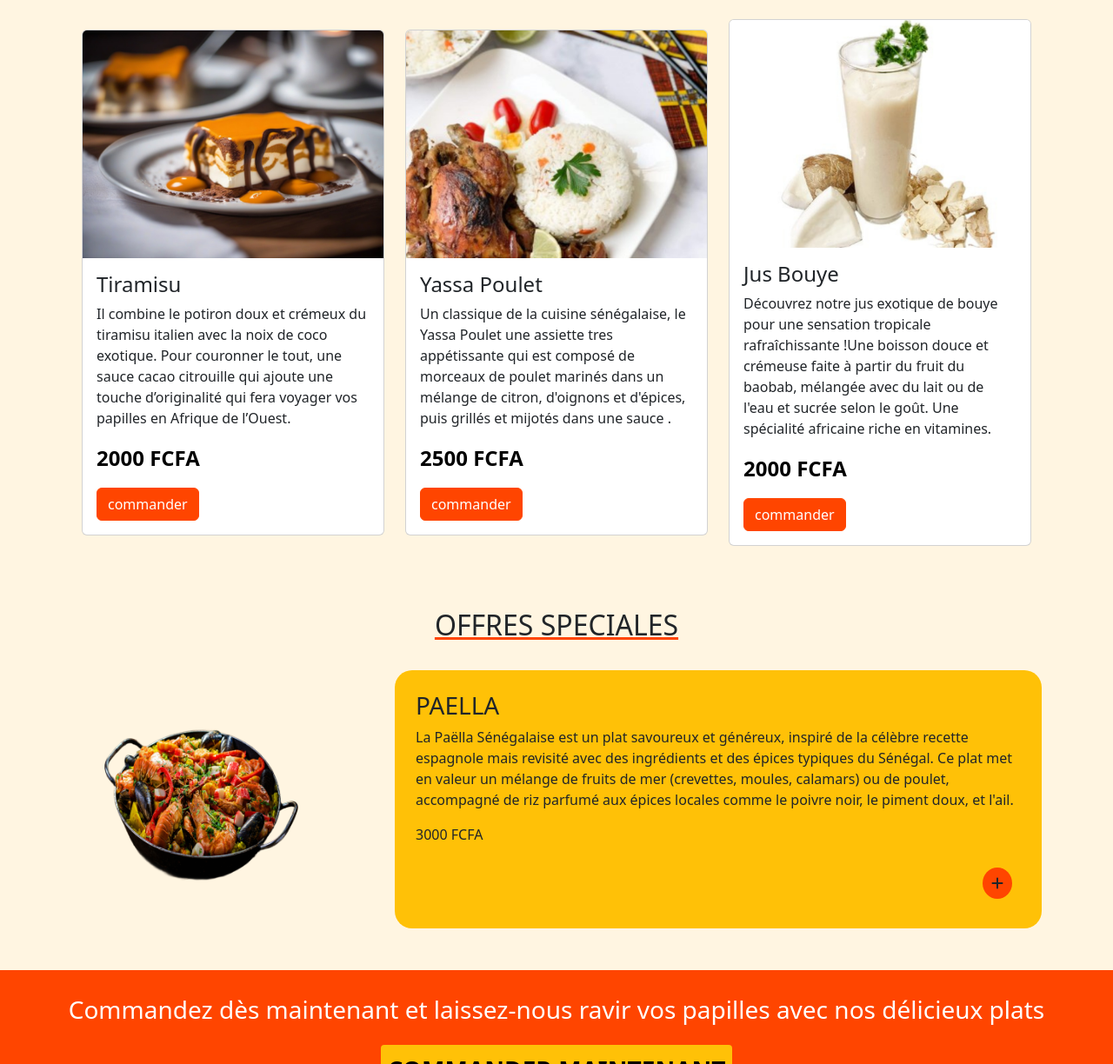
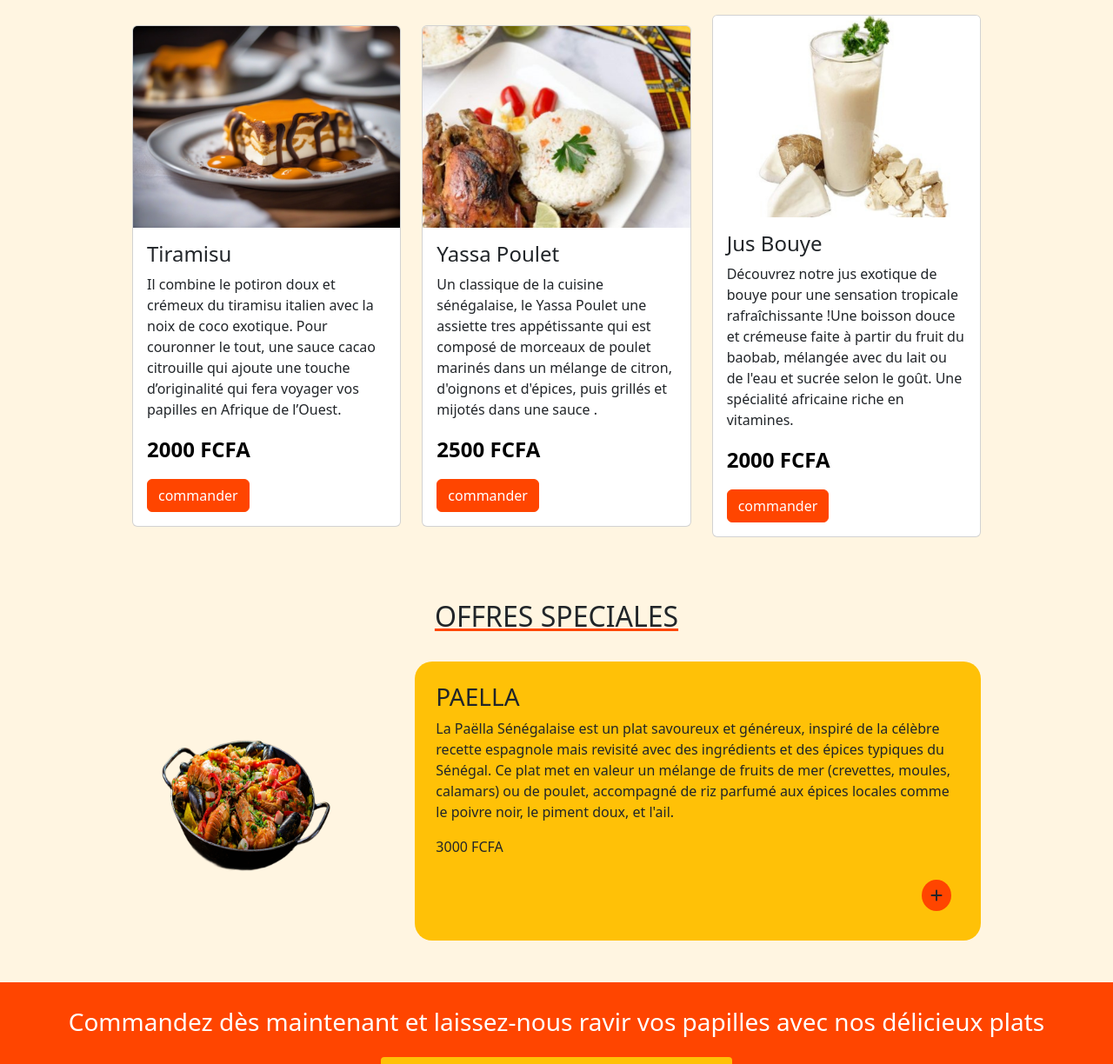
Before and after one commit to mairam-dev4/sunuresto, a plain HTML site: page index.html in a window 1280 px wide. Shown: the part 1576-2800 px from the top of the page at 87% size. Drawn offline with nearby package versions, Linux system fonts and the light colour scheme.

Commit message:
finalisation fin

```diff
--- a/index.html
+++ b/index.html
@@ -158,7 +158,7 @@
         <!-- OFFRE-SPECIAL Section -->
         <section class="offre-special py-4" id="offre-speciale">
           <h2>OFFRES SPECIALES</h2>
-          <div class="container py-4">
+          <div class=" py-4">
             <div class="row">
               <div class=" col-lg-4 col-md-6 col-sm-12 ">
                 <img src="images/paella.png" class="w-75 " alt="" >
@@ -206,7 +206,7 @@
 
         <!-- GALERIE Section -->
         <section class="galarie py-4" id="galarie">
-          <div class="container">
+          <div class="">
             <h2>GALERIE</h2>
             <h4 class="text-center pt-4">Une Plongée Visuelle dans l’Univers de SunuResto</h4>
             <p class="text-center">Explorez nos plats savoureux, notre ambiance chaleureuse et le savoir-faire qui fait notre fierté.</p>
--- a/style.css
+++ b/style.css
@@ -96,6 +96,14 @@ h2{
 .card-img-top{
     max-height: 392px;
 }
+.menu{
+    width: 80%;
+    display: flex;
+    flex-direction: column;
+    justify-content: center;
+    align-items: center;
+    margin: auto;
+}
 
 /*offre special*/
 
@@ -132,6 +140,15 @@ h2{
     color: black;
     font-weight: bold;
     border-color: #ff4500;
+}
+.offre-special{
+    width: 80%;
+    display: flex;
+    flex-direction: column;
+    justify-content: center;
+    align-items: center;
+    margin: auto;
+padding: 0px 24px;
 }
 
 /*MENU PAGE 2 */
@@ -275,7 +292,13 @@ border: #FFC107;
     height:488px;
 
 }
-
+.galarie{
+    width: 80%;
+    display: flex;
+    justify-content: center;
+    align-items: center;
+    margin: auto;
+}
 
 /* style TEMOIGNAGES */
 .testimonials-section{
```
